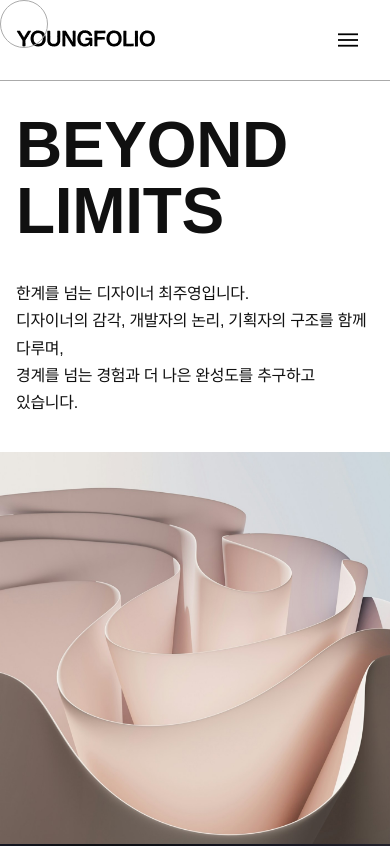
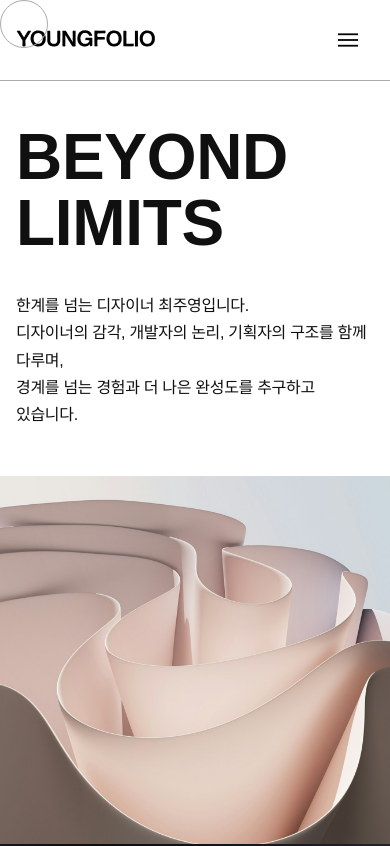
Before and after one commit to JUYOUNG0728/youngfolio, a Next.js app: page / in a window 390 px wide. Shown: the top 846 px of the page. Built offline with nearby package versions, Linux system fonts and the light colour scheme.

Commit message:
style: 메인 비주얼 상하 여백 조정

```diff
--- a/components/Main/VisualSection.tsx
+++ b/components/Main/VisualSection.tsx
@@ -17,7 +17,7 @@ export default function VisualSection({ sectionStyle }: VisualSectionProps) {
     <section className="w-full h-screen text-black bg-white pt-20 md:pt-[100px] lg:pt-[120px] xl:pt-[140px]">
       <div className="h-full flex flex-col relative border-t border-gray-30 lg:flex-row">
         <div
-          className={`w-full flex flex-col gap-10 py-[36px] md:gap-14 md:py-[48px] lg:w-1/2 lg:justify-between lg:py-[80px] lg:h-full xl:py-[100px] ${horizontalPaddingStyle}`}
+          className={`w-full flex flex-col gap-10 py-[48px] md:gap-14 md:py-[60px] lg:w-1/2 lg:justify-between lg:py-[80px] lg:h-full xl:py-[100px] ${horizontalPaddingStyle}`}
         >
           {screenWidth >= 1024 && (
             <div className="absolute bottom-[5vh] left-[36px] flex flex-col items-center animate-bounce gap-9 lg:gap-11 lg:right-[51%] lg:left-auto xl:gap-14">
```
